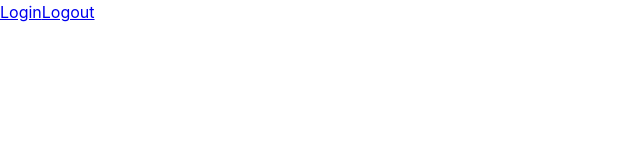
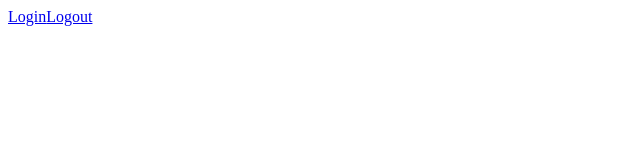
Before and after one commit to joseph-bergin/Athlete-Management, a Next.js app: page / in a window 1280 px wide. Shown: the top 160 px of the page, without its empty margins (0-640 px from the left). Built offline with nearby package versions, Linux system fonts and the light colour scheme.

Commit message:
remove mantine

```diff
--- a/app/layout.tsx
+++ b/app/layout.tsx
@@ -1,7 +1,3 @@
-import '@mantine/core/styles.css';
-
-import { ColorSchemeScript, MantineProvider } from '@mantine/core';
-
 export const metadata = {
   title: 'Next.js',
   description: 'Generated by Next.js',
@@ -15,11 +11,8 @@ export default function RootLayout({
   return (
     <html lang="en">
       <head>
-        <ColorSchemeScript />
       </head>
-      <body>
-        <MantineProvider>{children}</MantineProvider>
-      </body>
+      <body>{children}</body>
     </html>
   )
 }
```
